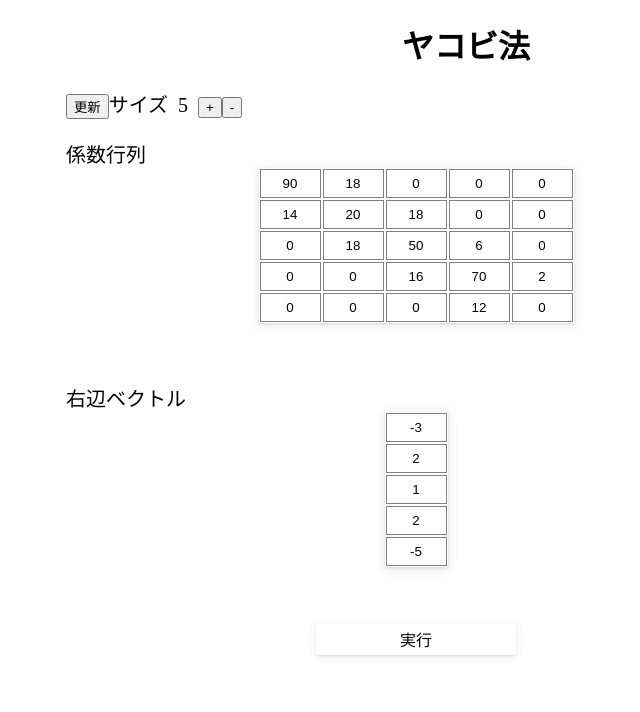
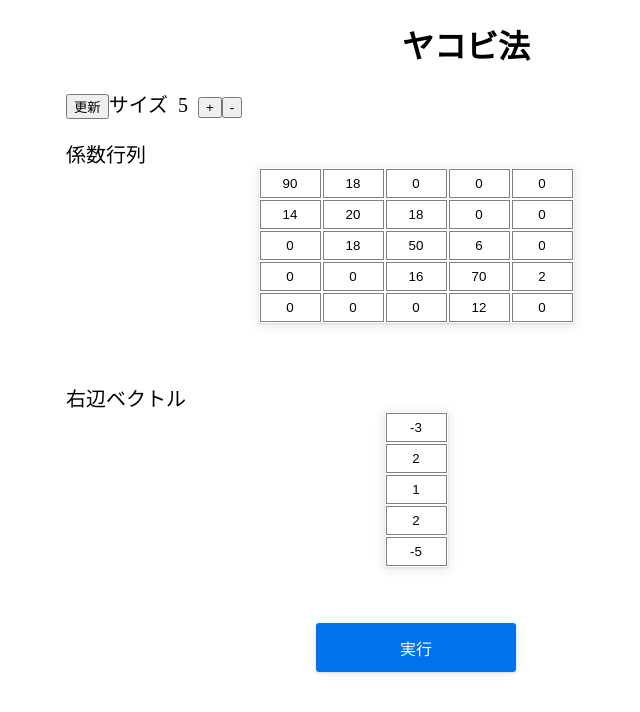
Before and after one commit to tarao1006/numerical-calculation, a React app: page /linear_equation/jacobi_method in a window 1280 px wide. Shown: the top 712 px of the page, without its empty margins (174-814 px from the left). Built offline with nearby package versions, Linux system fonts and the light colour scheme.

Commit message:
Change hover decoration

```diff
--- a/frontend/src/components/executebutton.jsx
+++ b/frontend/src/components/executebutton.jsx
@@ -12,21 +12,21 @@ export const ExecuteButton = ({ execute }) => {
 
 export const Button = styled.button`
   width: 200px;
-  color: black;
+  color: white;
   font-size: 1em;
   margin: 1em;
-  padding: 0.25em 1em;
+  padding: 0.8em 1em;
   border: none;
   border-radius: 3px;
   box-shadow: 0px 1px 2px 0px rgba(0, 0, 0, 0.1), 0px 2px 10px 0px rgba(0, 0, 0, 0.08);
   transition: all 0.25s ease 0s;
-  background: white;
+  background: #0073EC;
   cursor: pointer;
   outline: none;
   appearance: none;
 
    &:hover {
-    transform: translateY(-3px);
+    background: #0162CC;
   }
 `
 
```
